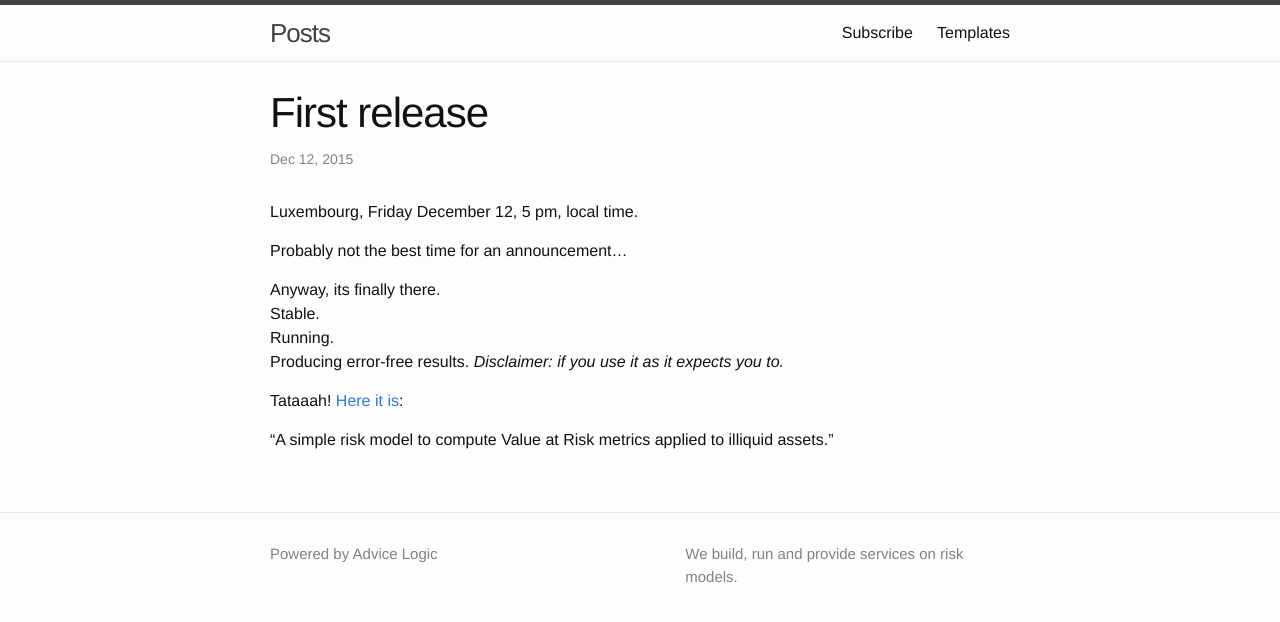
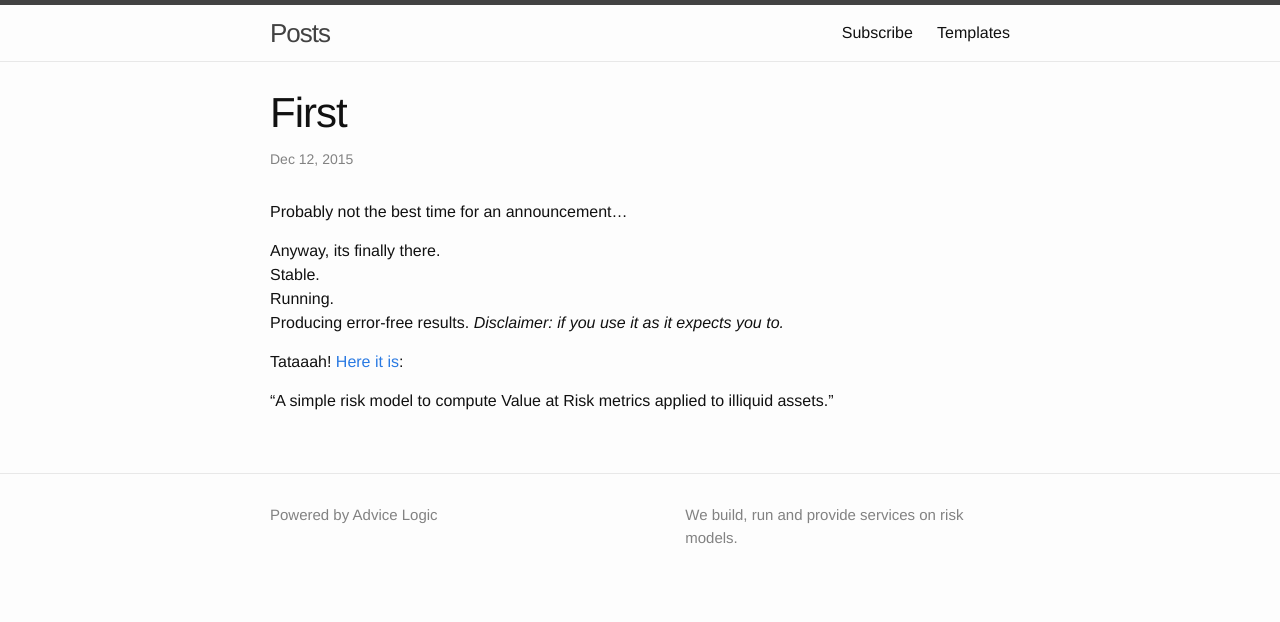
Before and after one commit to advicelogic/advicelogic.github.io, a Jekyll site: the page built from _posts/2015-12-12-first-release.md, in a window 1280 px wide. Shown: the top 622 px of the page. Built offline with Jekyll 4.4.1, drawn with Linux system fonts in a browser that asks for light colours; Markdown is read by kramdown in place of the engine named in the settings.

```diff
--- a/_posts/2015-12-12-first-release.md
+++ b/_posts/2015-12-12-first-release.md
@@ -1,10 +1,8 @@
 ---
 layout: post
-title:  "First release"
+title:  "First"
 categories: airr news
 ---
-
-Luxembourg, Friday December 12, 5 pm, local time.
 
 Probably not the best time for an announcement...
 
--- a/templates.html
+++ b/risk-reports.html
@@ -13,3 +13,5 @@ permalink: /templates/
         $("#my-github-projects").loadRepositories("airr-io");
     });
 </script>
+
+<script src="https://gist.github.com/ahdach/ba52a3b70275fdcb2293.js"></script>
```
